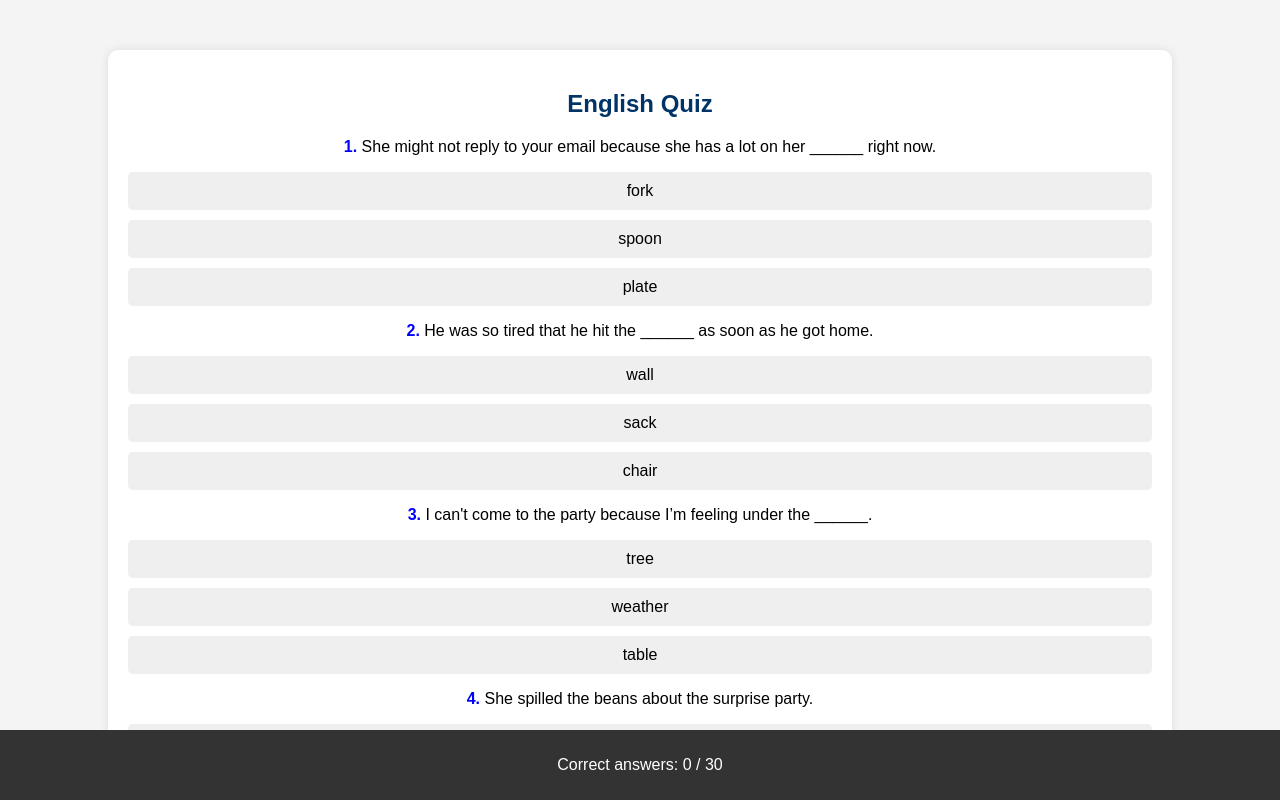
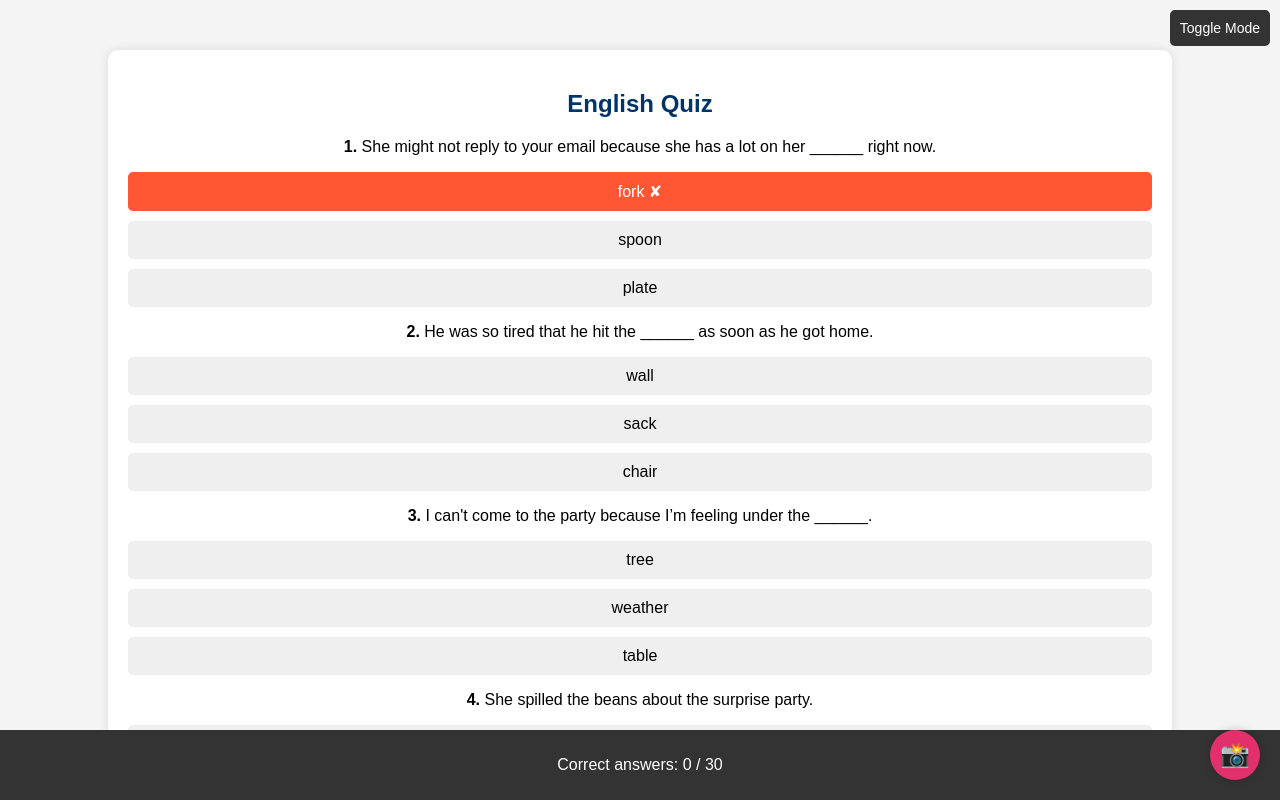
Before and after one commit to senku989/senku989.github.io, a plain HTML site: page test.html in a window 1280 px wide. Both pictures are taken after a click on the button "fork". Shown: the top 800 px of the page. Drawn offline with Linux system fonts and the light colour scheme.

Commit message:
Update test.html

```diff
--- a/test.html
+++ b/test.html
@@ -15,6 +15,11 @@
             transition: background 0.3s, color 0.3s;
         }
 
+        .dark-mode {
+            background-color: #1e1e1e;
+            color: white;
+        }
+
         .quiz-container {
             background: white;
             padding: 20px;
@@ -22,20 +27,33 @@
             width: 80%;
             border-radius: 10px;
             box-shadow: 0px 0px 10px rgba(0, 0, 0, 0.1);
+            transition: background 0.3s;
+        }
+
+        .dark-mode .quiz-container {
+            background: #333;
         }
 
         h2 {
             color: #003366;
         }
 
-        .question .number {
-            color: blue;
-            font-weight: bold;
+        .toggle-btn {
+            position: fixed;
+            top: 10px;
+            right: 10px;
+            padding: 10px;
+            background: #333;
+            color: white;
+            border: none;
+            cursor: pointer;
+            border-radius: 5px;
+            font-size: 14px;
         }
 
-        .question .prefix {
-            color: red;
-            font-weight: bold;
+        .dark-mode .toggle-btn {
+            background: white;
+            color: black;
         }
 
         .options {
@@ -51,6 +69,7 @@
             cursor: pointer;
             border-radius: 5px;
             transition: 0.3s;
+            outline: none;
         }
 
         .correct {
@@ -92,9 +111,33 @@
         .show {
             opacity: 1;
         }
+
+        .insta-btn {
+            position: fixed;
+            bottom: 20px;
+            right: 20px;
+            background: #e1306c;
+            color: white;
+            font-size: 24px;
+            border-radius: 50%;
+            width: 50px;
+            height: 50px;
+            display: flex;
+            align-items: center;
+            justify-content: center;
+            text-decoration: none;
+            box-shadow: 0px 0px 10px rgba(0, 0, 0, 0.2);
+            transition: 0.3s;
+        }
+
+        .insta-btn:hover {
+            background: #c2185b;
+        }
     </style>
 </head>
 <body>
+
+    <button class="toggle-btn" onclick="toggleMode()">Toggle Mode</button>
 
     <div class="quiz-container">
         <h2>English Quiz</h2>
@@ -107,37 +150,15 @@
         <p>Correct answers: <span id="score">0</span> / 30</p>
     </div>
 
+    <a href="https://www.instagram.com/e.nglish98" class="insta-btn" target="_blank">📸</a>
+
     <script>
         let questions = [
             { q: "She might not reply to your email because she has a lot on her ______ right now.", options: ["fork", "spoon", "plate"], correct: 2 },
             { q: "He was so tired that he hit the ______ as soon as he got home.", options: ["wall", "sack", "chair"], correct: 1 },
             { q: "I can't come to the party because I’m feeling under the ______.", options: ["tree", "weather", "table"], correct: 1 },
             { q: "She spilled the beans about the surprise party.", options: ["She cooked beans", "She made a mess", "She revealed a secret"], correct: 2 },
-            { q: "That new project is a piece of ______.", options: ["rock", "cake", "glass"], correct: 1 },
-            { q: "He's always crying over spilled ______.", options: ["juice", "milk", "water"], correct: 1 },
-            { q: "They let the cat out of the ______.", options: ["house", "bag", "window"], correct: 1 },
-            { q: "I'm not feeling well, I need to hit the ______.", options: ["sack", "road", "gym"], correct: 0 },
-            { q: "The early bird catches the ______.", options: ["fish", "worm", "rabbit"], correct: 1 },
-            { q: "He's pulling my ______.", options: ["leg", "hand", "ear"], correct: 0 },
-            { q: "It's a ______ of cake.", options: ["piece", "slice", "bite"], correct: 0 },
-            { q: "Don't count your chickens before they ______.", options: ["hatch", "fly", "sit"], correct: 0 },
-            { q: "We need to take the ______ by the horns.", options: ["dog", "bull", "fish"], correct: 1 },
-            { q: "She got cold feet before the wedding.", options: ["She got sick", "She got nervous", "She got angry"], correct: 1 },
-            { q: "He was on top of the world when he won the prize.", options: ["sad", "happy", "angry"], correct: 1 },
-            { q: "This is a no-brainer.", options: ["Easy decision", "Hard decision", "Confusing decision"], correct: 0 },
-            { q: "The ball is in your ______ now.", options: ["court", "field", "house"], correct: 0 },
-            { q: "He’s a real ______ in the office.", options: ["star", "fish", "dog"], correct: 0 },
-            { q: "She was born with a silver ______ in her mouth.", options: ["spoon", "fork", "knife"], correct: 0 },
-            { q: "It’s as easy as pie.", options: ["difficult", "simple", "complicated"], correct: 1 },
-            { q: "I can't make heads or ______ of this.", options: ["tails", "feet", "hands"], correct: 0 },
-            { q: "Don’t bite off more than you can ______.", options: ["chew", "eat", "swallow"], correct: 0 },
-            { q: "He’s in the doghouse.", options: ["in trouble", "in the office", "on vacation"], correct: 0 },
-            { q: "She broke the ______ when she told everyone.", options: ["news", "secret", "truth"], correct: 1 },
-            { q: "I’ll take the bull by the ______.", options: ["horns", "hands", "ears"], correct: 0 },
-            { q: "We need to get back to the ______ and make some changes.", options: ["drawing board", "whiteboard", "sketch"], correct: 0 },
-            { q: "He let the cat out of the ______.", options: ["bag", "hat", "box"], correct: 0 },
-            { q: "She doesn't have the ______ of the job.", options: ["time", "money", "skills"], correct: 2 },
-            { q: "We are over the ______ with this project.", options: ["moon", "hill", "top"], correct: 0 }
+            { q: "That new project is a piece of ______.", options: ["rock", "cake", "glass"], correct: 1 }
         ];
 
         let score = 0;
@@ -148,15 +169,15 @@
         questions.forEach((item, index) => {
             let questionBox = document.createElement("div");
             questionBox.innerHTML = `
-                <p class="question"><span class="number">${index + 1}.</span> ${item.q}</p>
+                <p class="question"><b>${index + 1}.</b> ${item.q}</p>
                 <div class="options">
-                    ${item.options.map((option, i) => `<button onclick="checkAnswer(this, ${i === item.correct})">${option}</button>`).join('')}
+                    ${item.options.map((option, i) => `<button onclick="checkAnswer(this, ${i === item.correct}, ${index}, ${i})">${option}</button>`).join('')}
                 </div>
             `;
             container.appendChild(questionBox);
         });
 
-        function checkAnswer(button, isCorrect) {
+        function checkAnswer(button, isCorrect, questionIndex, optionIndex) {
             feedback.innerText = isCorrect ? "✔" : "✘";
             feedback.style.color = isCorrect ? "green" : "red";
             feedback.classList.add("show");
@@ -167,7 +188,18 @@
                 scoreDisplay.textContent = score;
             }
 
-            button.parentElement.querySelectorAll("button").forEach(btn => btn.classList.add("disabled"));
+            let buttons = button.parentElement.querySelectorAll("button");
+            buttons.forEach((btn, i) => {
+                btn.classList.add("disabled");
+                if (i === optionIndex) {
+                    btn.classList.add(isCorrect ? "correct" : "wrong");
+                    btn.innerHTML += isCorrect ? " ✔" : " ✘";
+                }
+            });
+        }
+
+        function toggleMode() {
+            document.body.classList.toggle("dark-mode");
         }
     </script>
 
```
